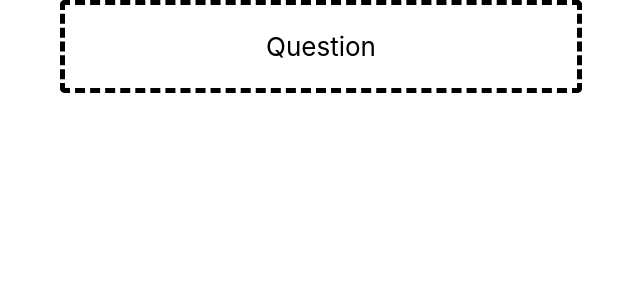
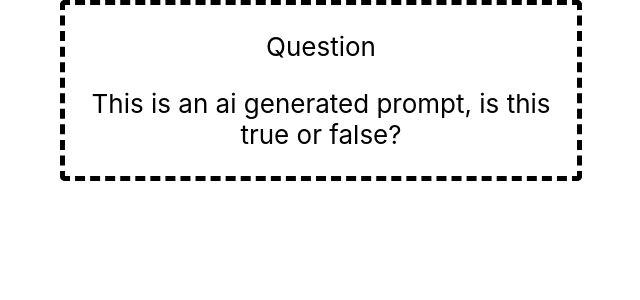
Before and after one commit to yudintsevtimofey/PractiCode-ShellHacks2025, a React (Create React App) app: page / in a window 1280 px wide. Shown: the top 300 px of the page, without its empty margins (319-959 px from the left). Built offline with nearby package versions, Linux system fonts and the light colour scheme.

Commit message:
added a temporary prompt

```diff
--- a/src/App.js
+++ b/src/App.js
@@ -9,7 +9,7 @@ function App() {
   return (
     <div className="App">
       <header className="App-header">
-        <QuestionBox></QuestionBox>
+        <QuestionBox Prompt="This is an ai generated prompt, is this true or false?"></QuestionBox>
       </header>
     </div>
   );
```
